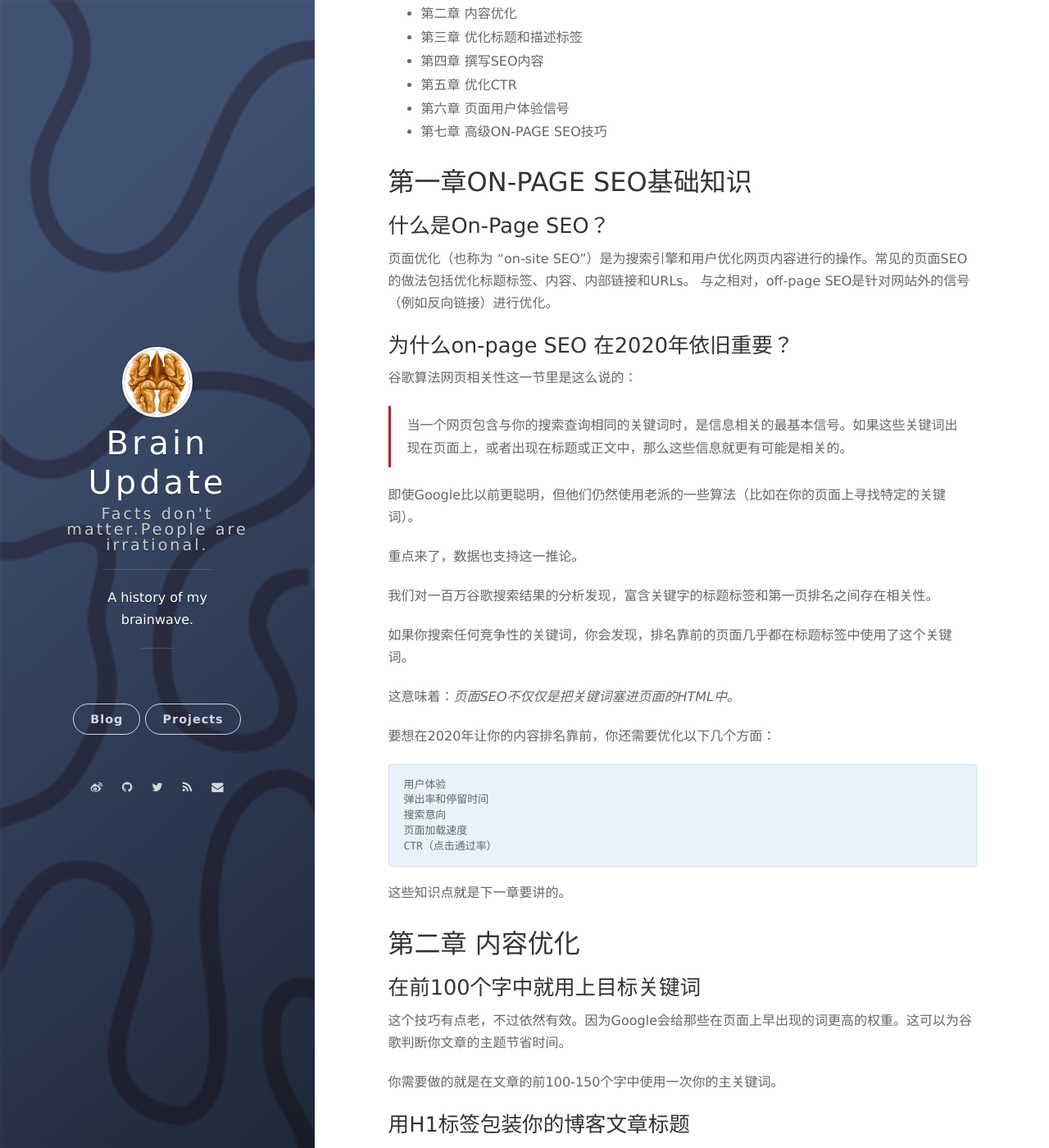
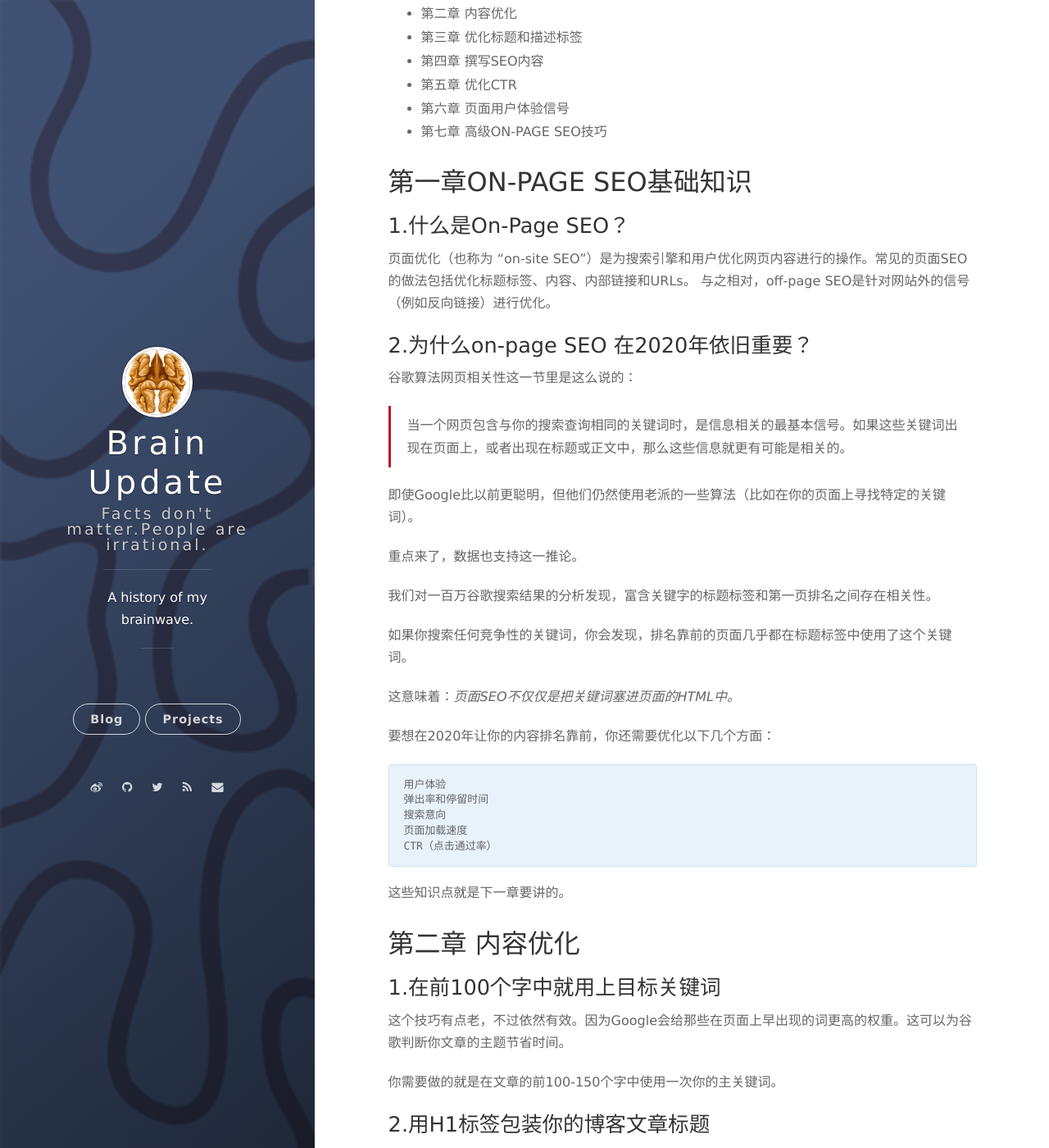
Before and after one commit to iwomen/iwomen.github.io, a Jekyll site: the page built from _posts/2020-04-17-ON-PAGE-SEO-Guide.md, in a window 1280 px wide and 1400 px high, scrolled down 472 px. Shown: the whole window at 82% size. Built offline with Jekyll 4.4.1, drawn with Linux system fonts in a browser that asks for light colours; nearby versions of some CDN libraries; comment, search, counter and statistics services are not loaded; some of the changed text lies outside the part shown.

Commit message:
Update 2020-04-17-ON-PAGE-SEO-Guide.md

````diff
--- a/_posts/2020-04-17-ON-PAGE-SEO-Guide.md
+++ b/_posts/2020-04-17-ON-PAGE-SEO-Guide.md
@@ -30,13 +30,13 @@
 ## 第一章ON-PAGE SEO基础知识
 
 
-### 什么是On-Page SEO？
+### 1.什么是On-Page SEO？
 
 页面优化（也称为 "on-site SEO"）是为搜索引擎和用户优化网页内容进行的操作。常见的页面SEO的做法包括优化标题标签、内容、内部链接和URLs。
 与之相对，off-page SEO是针对网站外的信号（例如反向链接）进行优化。
 
 
-### 为什么on-page SEO 在2020年依旧重要？
+### 2.为什么on-page SEO 在2020年依旧重要？
 
 谷歌算法网页相关性这一节里是这么说的：
 
@@ -66,25 +66,25 @@
 ## 第二章 内容优化
 
 
-### 在前100个字中就用上目标关键词
+### 1.在前100个字中就用上目标关键词
 这个技巧有点老，不过依然有效。因为Google会给那些在页面上早出现的词更高的权重。这可以为谷歌判断你文章的主题节省时间。
 
 你需要做的就是在文章的前100-150个字中使用一次你的主关键词。
 
 
-### 用H1标签包装你的博客文章标题
+### 2.用H1标签包装你的博客文章标题
 H1标签相当于一个迷你版标题标签。事实上，谷歌曾表示，使用H1标签 "有助于谷歌了解页面结构"。
 
 大多数平台（如WordPress）会自动将H1标签添加到你的博客文章标题中。不过大多数情况下，你得检查你网站的代码，确保标题被包裹在H1标签中，而且关键词也在这个H1标签中。
 
 
-### 在H2标签中包涵小标题
+### 3.在H2标签中包涵小标题
 在至少一个副标题中包含你的目标关键词，并将副标题用H2标签包裹起来。
 
 H2标签不会影响或破坏你的页面SEO。我自己的SEO实验表明，将目标关键词包裹在H2标签中，可以起到一定的优化作用。
 
 
-### 关键字频率
+### 4.关键字频率
 关键词频率指的是你的关键词在内容中出现的次数。
 
 谷歌可能会否认使用相同的关键词多次出现的次数有助于提高排名。但有经验的SEO专家会告诉你，它肯定是有效的。
@@ -121,20 +121,20 @@
 ## 第三章 优化标题和描述标签
 
 
-### 前置标题标签
+### 1.前置标题标签
 在我看来，你的标题标签是页面上最重要的SEO因素。这是因为你的标题标签可以让搜索引擎对你的页面有一个高级别的概述。
 
 根据我的经验，关键词越接近标题标签的开头，在搜索引擎中的权重就越大。
 
 
-### 使用标题标签修饰语
+### 2.使用标题标签修饰语
 使用修饰语，如 "最佳"、"指南"、"检查表"、"快速 "和 "回顾 "等修饰语可以提升目标关键词的长尾词排名。
 
 例如，这篇文章标题就包含了 "完全通用 "和 "指南 "这样的修饰语。
 你甚至可以走得更远。我在这个关键词研究工具列表的文章中加入了标题标签修饰语 "for SEO"，结果非常喜人。
 
 
-### 使用独特的、关键字丰富的元描述(Meta Descriptions)
+### 3.使用独特的、关键字丰富的元描述(Meta Descriptions)
 谷歌《搜索引擎优化入门指南》指出，在你的每一个页面中添加描述元标签总是一个很好的做法，以防Google在嗅探时找不到一个好的文本选段。
 
 尽管谷歌可以用自己的代码段覆盖它们，不过谷歌最近建议大家写自己的元描述。这是因为一个好的元描述可以让你的搜索结果脱颖而出，引爆你的自然点击率(organic CTR)。
@@ -145,7 +145,7 @@
 ## 第四章 撰写SEO内容
 
 
-### 独特的内容
+### 1.独特的内容
 当我说 "独特 "的时候，我说的不仅仅是重复的内容。换句话说，你的内容里得有新东西。
 这个新的东西可以是：
 ```
@@ -158,7 +158,7 @@
 一句话，得做到**“人无我有，人有我优”**。
 
 
-### 有价值的内容
+### 2.有价值的内容
 发布一些独特的东西是一个很好的起点。但这还不够。
 要知道，网上每天有400万篇博客文章出来。因此，要想让你的内容脱颖而出并得到关注，就必须要超有价值。
 这里有几个方法可以让你的SEO内容变得超有价值。
@@ -188,13 +188,13 @@
 ## 第五章 优化CTR
 
 
-### 使用 "问题式标题标签"
+### 1.使用 "问题式标题标签"
 去年，为了弄清楚为什么某些页面的点击率高于其他页面，我们分析了500万个Google搜索结果。
 
 而我们最令人惊讶的发现之一是，基于问题的标题标签的点击率高于平均水平。
 
 
-### 填入缺失的元描述
+### 2.填入缺失的元描述
 第一章已谈到了元描述的问题。具体来说，你的描述要超级引人注目。
 但是，过犹不及，你只要有一个元描述可能就足够了。
 
@@ -236,7 +236,7 @@
 ## 第六章 页面用户体验指标
 
 
-### 将内容推到首屏上方
+### 1.将内容推到首屏上方
 当有人从谷歌找到你的网站时，他们希望快速得到答案。这就是为什么你要避免在首屏上方有大量的图片。
 
 相反，要把你的标题和介绍放在前面和中心位置。
@@ -244,7 +244,7 @@
 再提一点，在你的帖子顶部有一张图片是可以的。但是，如果它把你的内容推到首屏页面以下，那就不妙了。
 
 
-### 把你的内容分成块
+### 2.把你的内容分成块
 在一个完美的世界里，访客会阅读你页面上的每一个字。但我们并不生活在一个完美的世界里，所以你要让你的内容超级易读。
 
 这也是我在Backlinko上花了很多时间的东西，为此我使用了大量的：
@@ -275,7 +275,7 @@
 ## 第七章 高级ON-PAGE SEO技巧
 
 
-### 使用原图
+### 1.使用原图
 如果你的内容当中还在使用库存图片，那可不是件好事，那些库存图片可能正在伤害你的SEO。
 
 Shai Aharony最近测试了库存图片对谷歌排名的影响。
@@ -289,7 +289,7 @@
 所以，如果你使用的是其他网站上千家万户使用的库存照片，可以考虑创建自定义图片。
 
 
-### 内部链接
+### 2.内部链接
 内链对于SEO优化来说是非常重要的。具体来说，你要从网站上的高权威页面链接到需要提升的页面。
 
 操作的时候，一定要注意使用关键词丰富的锚文本。
````
Also changed, not shown: other parts of _posts/2020-04-17-ON-PAGE-SEO-Guide.md (+13 -13 lines).
